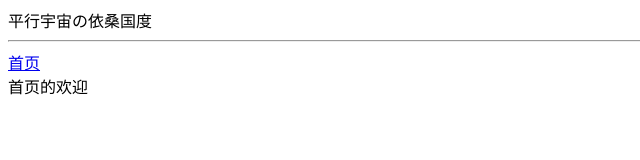
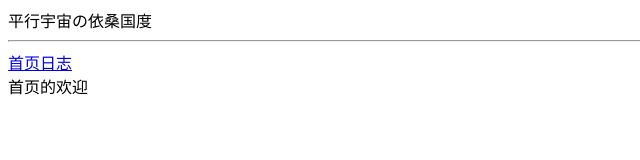
Before and after one commit to easunsh/vue-demo, a Vue app: page / in a window 1280 px wide. Shown: the top 160 px of the page, without its empty margins (0-640 px from the left). Built offline with nearby package versions, Linux system fonts and the light colour scheme.

Commit message:
小修改而已

```diff
--- a/src/app/app.vue
+++ b/src/app/app.vue
@@ -2,6 +2,7 @@
   {{ title }}
   <hr />
   <router-link to="/">首页</router-link>
+  <router-link to="/posts">日志</router-link>
   <router-view></router-view>
 </template>
 
```
